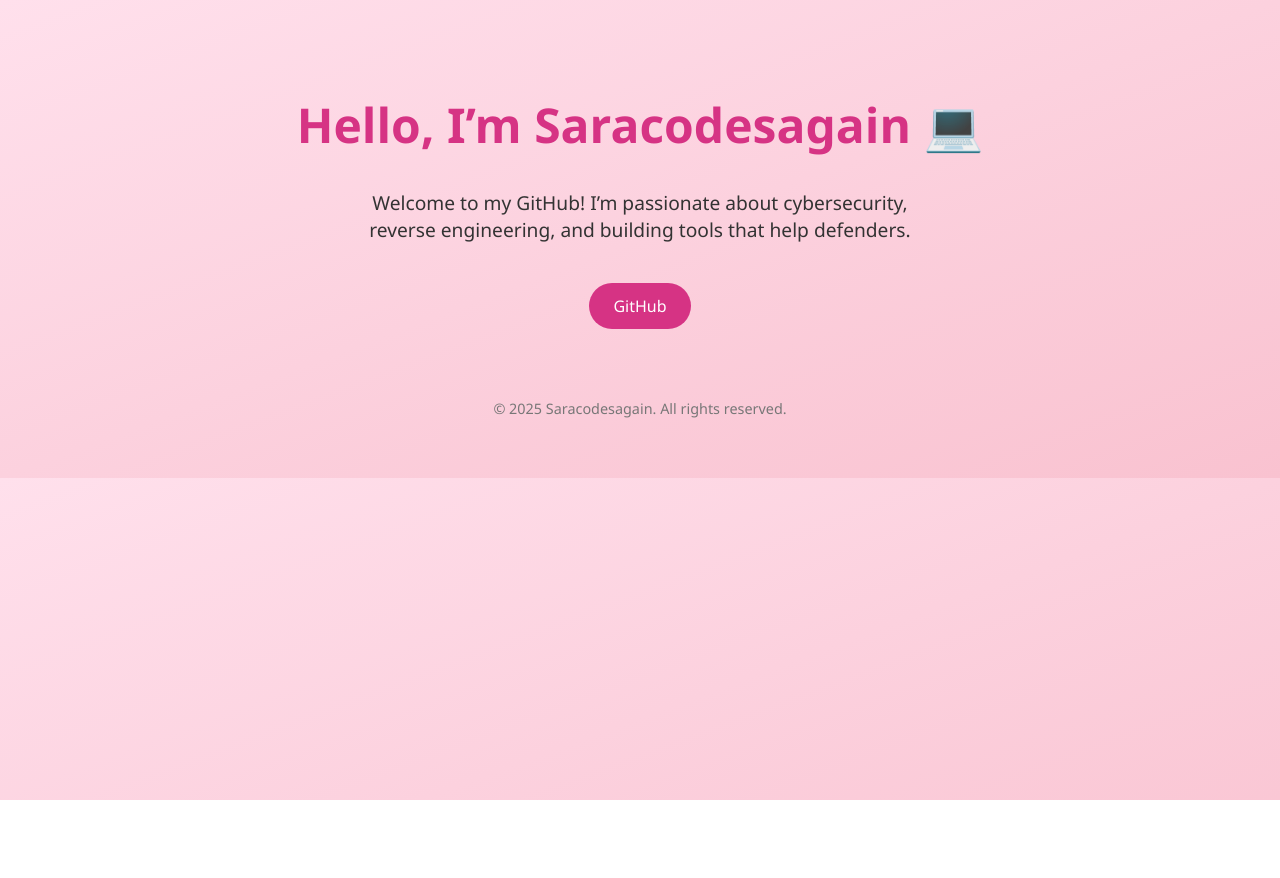
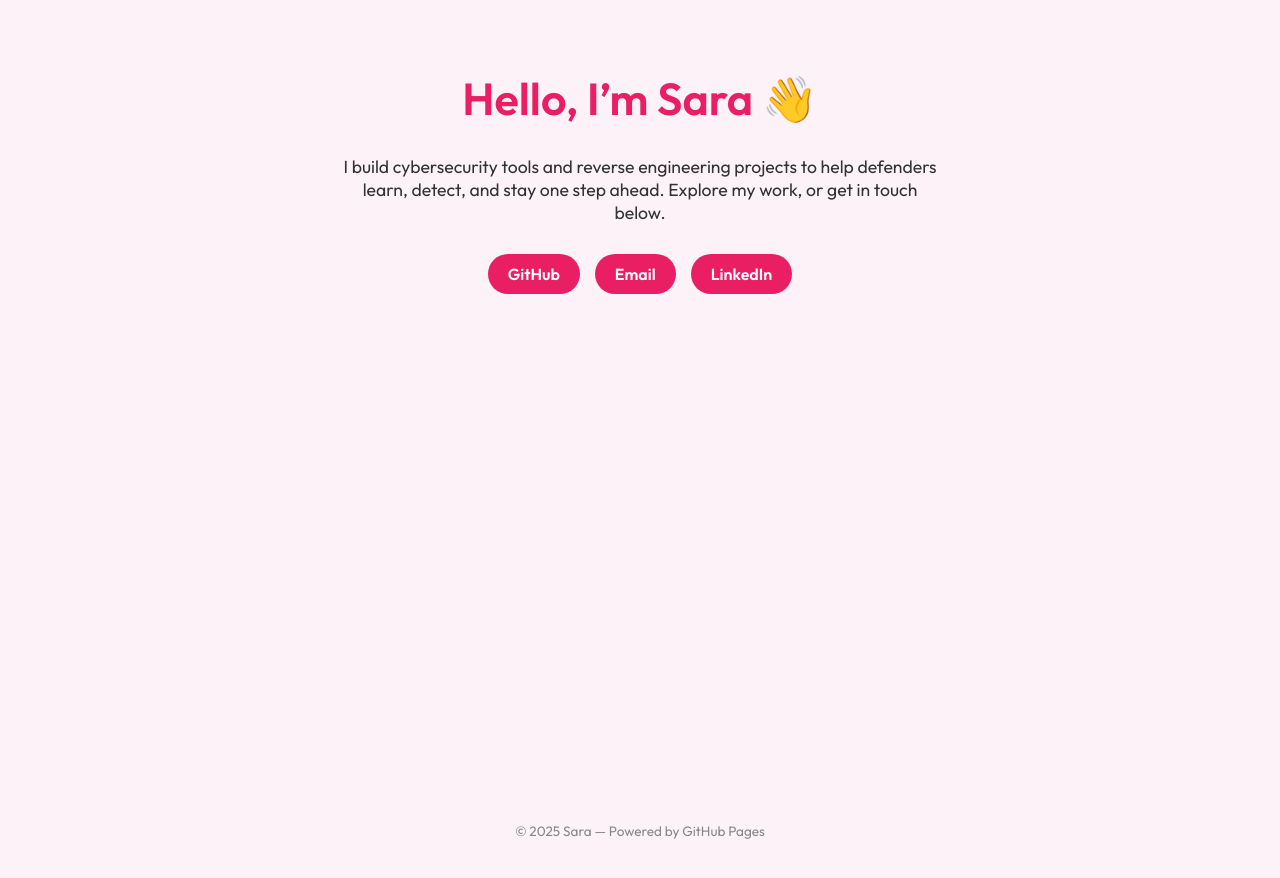
Before and after one commit to Saracodesagain/Saracodesagain.github.io, a plain HTML site: page index.html in a window 1280 px wide. Before the commit the page ends 800 px from the top, so only its background shows below. Drawn offline with Linux system fonts and the light colour scheme.

Commit message:
Update index.html

```diff
--- a/index.html
+++ b/index.html
@@ -2,63 +2,88 @@
 <html lang="en">
 <head>
   <meta charset="UTF-8" />
-  <meta name="viewport" content="width=device-width, initial-scale=1.0"/>
-  <title>Welcome to My GitHub</title>
+  <meta name="viewport" content="width=device-width, initial-scale=1.0" />
+  <title>Sara — Cybersecurity Portfolio</title>
+  <link href="https://fonts.googleapis.com/css2?family=Outfit:wght@400;600&display=swap" rel="stylesheet">
   <style>
+    :root {
+      --pink-bg: #fdf2f8;
+      --pink-accent: #e91e63;
+      --text-color: #333;
+    }
+
     body {
       margin: 0;
-      font-family: 'Segoe UI', Tahoma, Geneva, Verdana, sans-serif;
-      background: linear-gradient(to bottom right, #ffe0ec, #f9c2d0);
-      color: #333;
+      padding: 0;
+      background-color: var(--pink-bg);
+      font-family: 'Outfit', sans-serif;
+      color: var(--text-color);
+      display: flex;
+      flex-direction: column;
+      align-items: center;
       text-align: center;
-      padding: 60px 20px;
+      min-height: 100vh;
+      padding: 40px 20px;
     }
 
     h1 {
-      color: #d63384;
-      font-size: 3em;
+      font-size: 2.8rem;
+      margin-bottom: 10px;
+      color: var(--pink-accent);
     }
 
     p {
-      font-size: 1.2em;
+      font-size: 1.1rem;
       max-width: 600px;
-      margin: 0 auto 30px;
+      margin-bottom: 30px;
+    }
+
+    .links {
+      display: flex;
+      flex-wrap: wrap;
+      justify-content: center;
+      gap: 15px;
     }
 
     .links a {
-      display: inline-block;
-      margin: 10px 15px;
       text-decoration: none;
-      color: #fff;
-      background-color: #d63384;
-      padding: 12px 24px;
-      border-radius: 25px;
-      transition: background 0.3s;
+      padding: 10px 20px;
+      border-radius: 30px;
+      background-color: var(--pink-accent);
+      color: white;
+      font-weight: 600;
+      transition: background 0.3s ease;
     }
 
     .links a:hover {
-      background-color: #ad2668;
+      background-color: #c2185b;
     }
 
     footer {
-      margin-top: 60px;
-      font-size: 0.9em;
-      color: #777;
+      margin-top: auto;
+      font-size: 0.85rem;
+      color: #888;
+      padding-top: 60px;
     }
   </style>
 </head>
 <body>
-  <h1>Hello, I’m Saracodesagain 💻</h1>
+
+  <h1>Hello, I’m Sara 👋</h1>
   <p>
-    Welcome to my GitHub! I’m passionate about cybersecurity, reverse engineering, and building tools that help defenders.
+    I build cybersecurity tools and reverse engineering projects to help defenders learn, detect, and stay one step ahead.
+    Explore my work, or get in touch below.
   </p>
 
   <div class="links">
     <a href="https://github.com/saracodesagain" target="_blank">GitHub</a>
+    <a href="mailto:you@email.com">Email</a>
+    <a href="https://linkedin.com/in/saracodesagain" target="_blank">LinkedIn</a>
   </div>
 
   <footer>
-    &copy; 2025 Saracodesagain. All rights reserved.
+    &copy; 2025 Sara — Powered by GitHub Pages
   </footer>
+
 </body>
 </html>
```
